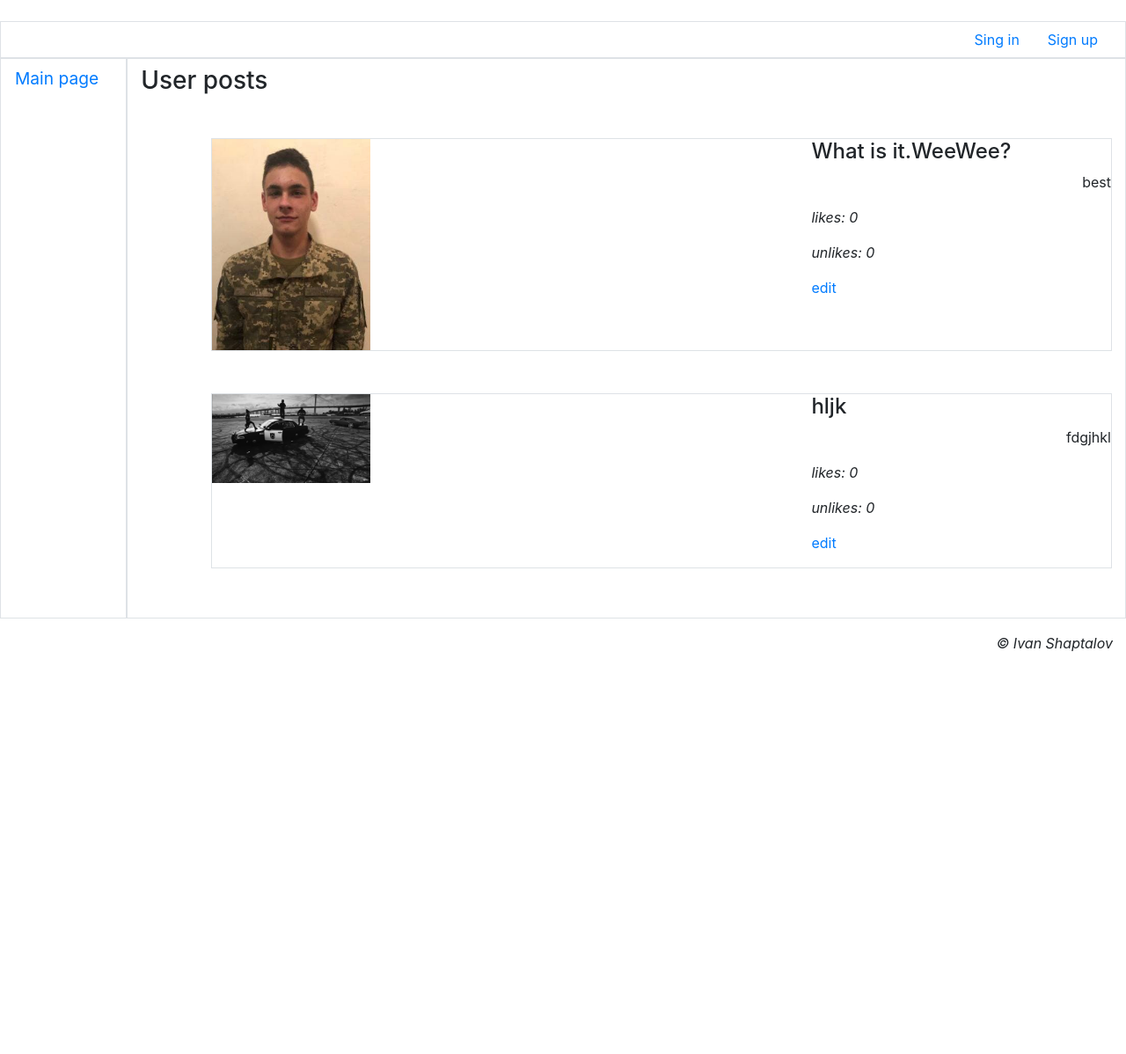
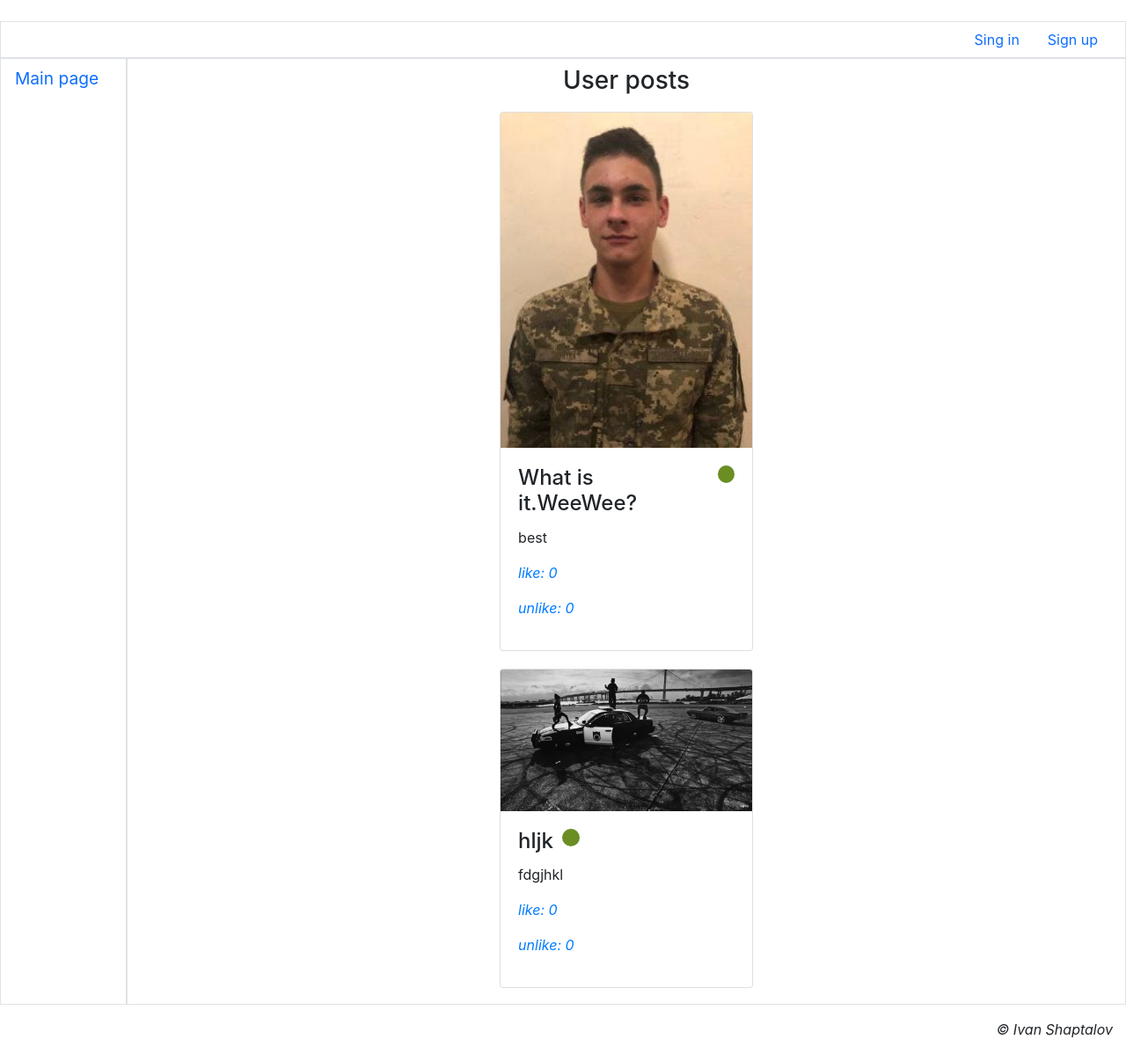
Before and after one commit to IvanShaptalov/django_social_network, a Django app: page / in a window 1280 px wide. Shown: the part 115-1313 px from the top of the page at 88% size. Before the commit the page ends 856 px from the top, so only its background shows below. Run offline with Django 3.2, Linux system fonts and the light colour scheme; data comes from the database, SQL or seed files in the repository; both versions use the stored data as it was after the commit; data that the repository does not hold is empty; some libraries are stand-ins or nearby versions.

Commit message:
created index posts

```diff
--- a/social_network/templates/main/index.html
+++ b/social_network/templates/main/index.html
@@ -3,51 +3,58 @@
 <head>
     <meta charset="UTF-8">
     <title>social network</title>
+    <link href="https://cdn.jsdelivr.net/npm/bootstrap@5.0.0/dist/css/bootstrap.min.css"
+          rel="stylesheet"
+          integrity="sha384-wEmeIV1mKuiNpC+IOBjI7aAzPcEZeedi5yW5f2yOq55WWLwNGmvvx4Um1vskeMj0"
+          crossorigin="anonymous">
+    <title>Django Cards</title>
 </head>
 <body>
 {% extends "layout/basic.html" %}
 {% load static %}
 {% block content %}
     {% if posts %}
-        <h3>User posts</h3>
-        <ul class="list">
+        <h3 class="text-center">User posts</h3>
+        <li style="display: flex; flex-direction: column; flex-wrap: wrap; align-content: center">
             {% if posts %}
-                <ul class="list">
                 {% for post in posts %}
                     {% if post.is_active %}
-                            <li class="media my-5 border">
-                                {% url 'social_network:profile_post_edit' pk=post.pk as url %}
-                                <div class="media-body">
-                                    <a href="{{ url }}{{ all }}">
+                        <div class="card" style="width: 18rem;margin: 10px">
                             {% if post.image %}
-                                            <img class="additional-image" src="{% static post.image %}" alt="image">
+                                <img class="card-img-top" src="{% static post.image %}" alt="image">
                             {% else %}
-                                            <img class="additional-image" src="{% static 'alt_image.jpg' %}" alt="alt">
+                                <img class="card-img-top" src="{% static 'alt_image.jpg' %}" alt="alt">
                             {% endif %}
-                                    </a>
+                            <div class="card-body">
+                                <div style="display: flex; flex-direction: row">
+                                    <h4 class="card-title">{{ post.title }}</h4>
+                                    <div style="
+                                            background: olivedrab;
+                                            width: 20px;
+                                            height: 20px;
+                                            margin-left: 10px;
+                                            border-radius: 50%;">
                                     </div>
-                                <div class="media-body"></div>
-                                <div class="media-body">
-                                    <div>
-                                        <h4 class="text-justify">{{ post.title }}</h4>
-                                        <p class="text-right">{{ post.content }}</p>
                                 </div>
                                 <div>
-                                        <p class="text-justify font-italic">likes: {{ post.like_count }}</p>
-                                        <p class="text-justify font-italic">unlikes: {{ post.unlike_count }}</p>
-                                        <p class="text-justify"><a href="{{ url }}{{ all }}">edit</a></p>
+                                    <p class="card-text">{{ post.content }}</p>
+                                    <p class="text-justify font-italic">
+                                        <a href="#">like: {{ post.like_count }}</a>
+                                    </p>
+                                    <p class="text-justify font-italic">
+                                        <a href="#">unlike: {{ post.unlike_count }}</a>
+                                    </p>
                                 </div>
                             </div>
+                        </div>
+                    {% endif %}
+                {% endfor %}
+            {% else %}
+                <h4 class="text-center"></h4>
                 </li>
             {% endif %}
-                    {% endfor %}
-                </ul>
     {% else %}
-                <h4 class="text-center"></h4>
-            {% endif %}
-        </ul>
-    {% else %}
-        <h3>You don`t have any posts yet</h3>
+        <h3>Any posts yet</h3>
     {% endif %}
 {% endblock %}
 </body>
--- a/social_network/views.py
+++ b/social_network/views.py
@@ -14,7 +14,7 @@ from social_network.models import Post, PostUser
 
 
 def index(request):
-    posts = Post.objects.filter(is_active=True)[:10]
+    posts = Post.objects.filter(is_active=True)
     context = {'posts': posts}
     return render(request, 'main/index.html', context)
 
@@ -75,6 +75,7 @@ def profile_post_change(request, pk):
         return render(request, 'main/profile_post_change.html', context)
 
 
+@login_required
 def profile_posts(request):
     """get post from current user"""
     posts = Post.objects.all().filter(author_id=request.user.pk)
```
Also changed, not shown: db.sqlite3, social_network/static/1633546964.805168.jpg (added), social_network/static/1633546982.049319.png (added). Lines whose indentation alone changed are shown as unchanged.
